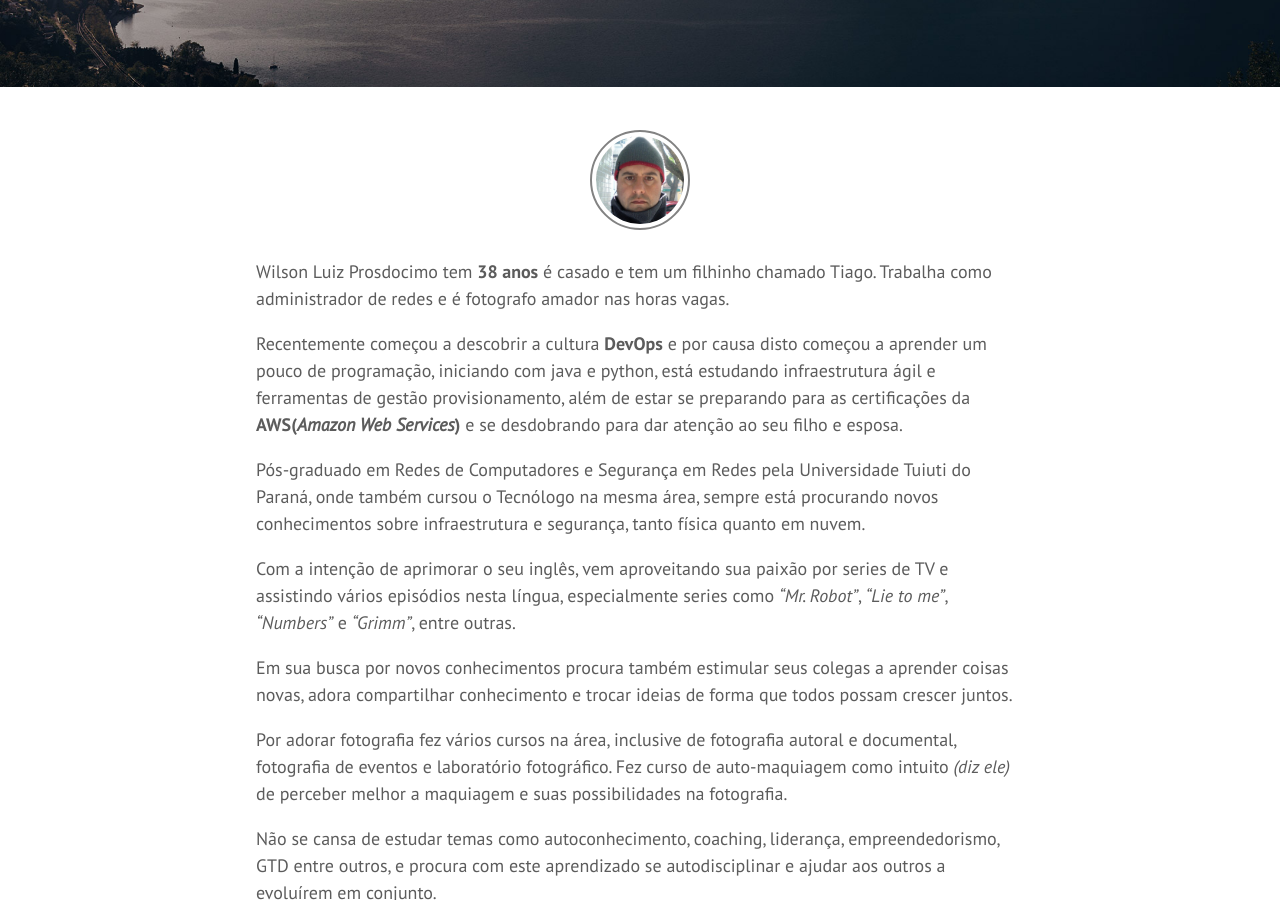
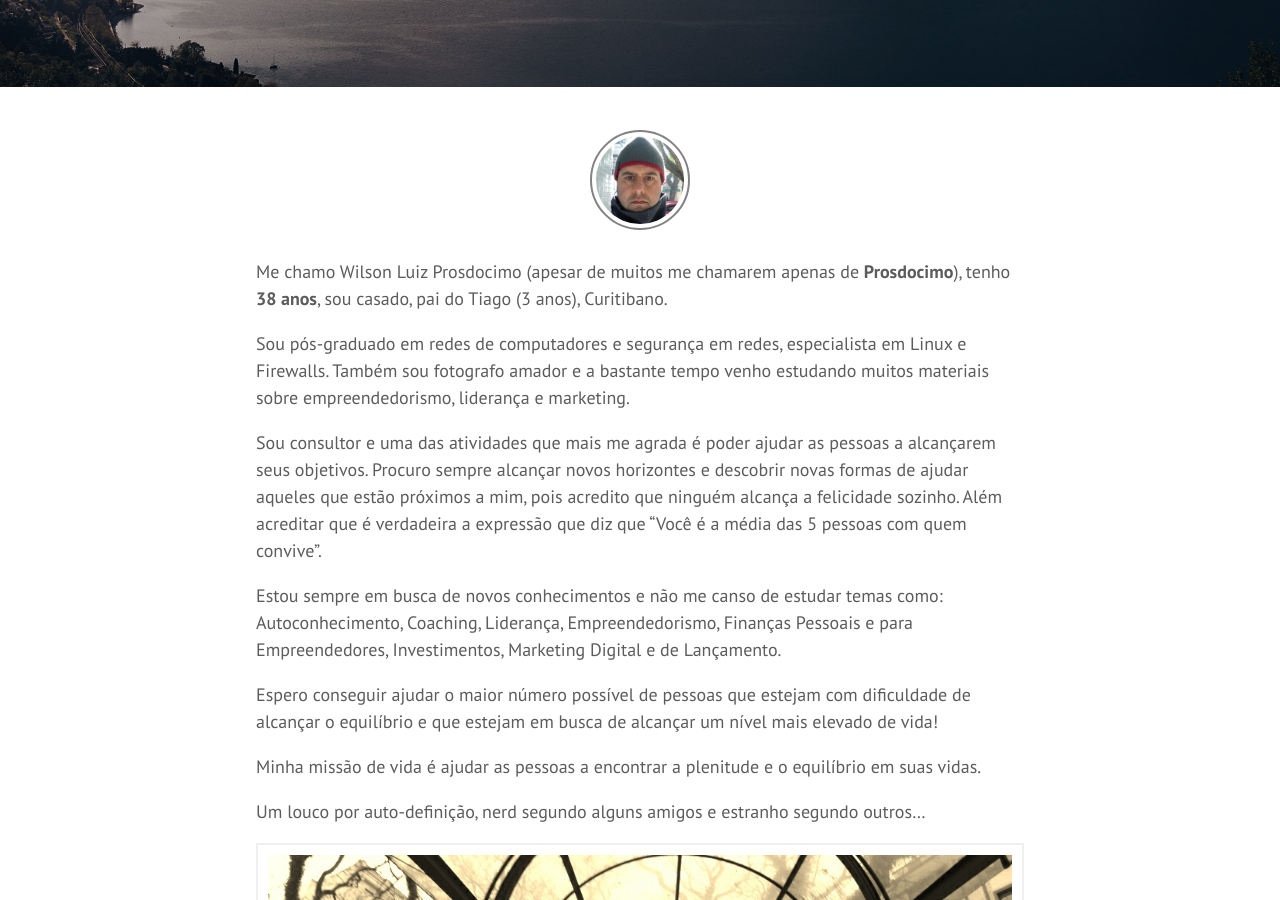
Before and after one commit to Wprosdocimo/wprosdocimo.github.io, a Jekyll site: the page built from about.md, in a window 1280 px wide and 900 px high, scrolled down 273 px. Built offline with Jekyll 4.4.1, drawn with Linux system fonts in a browser that asks for light colours; nearby versions of some CDN libraries; some web fonts are replaced; library files that are not in the unit come from our copies; comment, search, counter and statistics services are not loaded.

Commit message:
Update about.md

```diff
--- a/about.md
+++ b/about.md
@@ -8,19 +8,17 @@ slug: about
 {:.about_author}
 ![Wilson Luiz Prosdocimo](/images/author.jpg)
 
-Wilson Luiz Prosdocimo tem **38 anos** é casado e tem um filhinho chamado Tiago. Trabalha como administrador de redes e é fotografo amador nas horas vagas.
+Me chamo Wilson Luiz Prosdocimo (apesar de muitos me chamarem apenas de **Prosdocimo**), tenho **38 anos**, sou casado, pai do Tiago (3 anos), Curitibano.
 
-Recentemente começou a descobrir a cultura **DevOps** e por causa disto começou a aprender um pouco de programação, iniciando com java e python, está estudando infraestrutura ágil e ferramentas de gestão provisionamento,  além de estar se preparando para as certificações da **AWS(*Amazon Web Services*)** e se desdobrando para dar atenção ao seu filho e esposa.
+Sou pós-graduado em redes de computadores e segurança em redes, especialista em Linux e Firewalls. Também sou fotografo amador e a bastante tempo venho estudando muitos materiais sobre empreendedorismo, liderança e marketing.
 
-Pós-graduado em Redes de Computadores e Segurança em Redes pela Universidade Tuiuti do Paraná, onde também cursou o Tecnólogo na mesma área, sempre está procurando novos conhecimentos sobre infraestrutura e segurança, tanto física quanto em nuvem.
+Sou consultor e uma das atividades que mais me agrada é poder ajudar as pessoas a alcançarem seus objetivos. Procuro sempre alcançar novos horizontes e descobrir novas formas de ajudar aqueles que estão próximos a mim, pois acredito que ninguém alcança a felicidade sozinho. Além acreditar que é verdadeira a expressão que diz que "Você é a média das 5 pessoas com quem convive".
 
-Com a intenção de aprimorar o seu inglês, vem aproveitando sua paixão por series de TV e assistindo vários episódios nesta língua, especialmente series como *"Mr. Robot"*, *"Lie to me"*, *"Numbers"* e *"Grimm"*, entre outras.
+Estou sempre em busca de novos conhecimentos e não me canso de estudar temas como: Autoconhecimento, Coaching, Liderança, Empreendedorismo, Finanças Pessoais e para Empreendedores, Investimentos, Marketing Digital e de Lançamento.
 
-Em sua busca por novos conhecimentos procura também estimular seus colegas a aprender coisas novas, adora compartilhar conhecimento e trocar ideias de forma que todos possam crescer juntos.
+Espero conseguir ajudar o maior número possível de pessoas que estejam com dificuldade de alcançar o equilíbrio e que estejam em busca de alcançar um nível mais elevado de vida!
 
-Por adorar fotografia fez vários cursos na área, inclusive de   fotografia autoral e documental, fotografia de eventos e laboratório fotográfico. Fez curso de auto-maquiagem como intuito *(diz ele)* de perceber melhor a maquiagem e suas possibilidades na fotografia.
-
-Não se cansa de estudar temas como autoconhecimento, coaching, liderança, empreendedorismo, GTD entre outros, e procura com este aprendizado se autodisciplinar e ajudar aos outros a evoluírem em conjunto.
+Minha missão de vida é ajudar as pessoas a encontrar a plenitude e o equilíbrio em suas vidas.
 
 Um louco por auto-definição, nerd segundo alguns amigos e estranho segundo outros...
 
```
